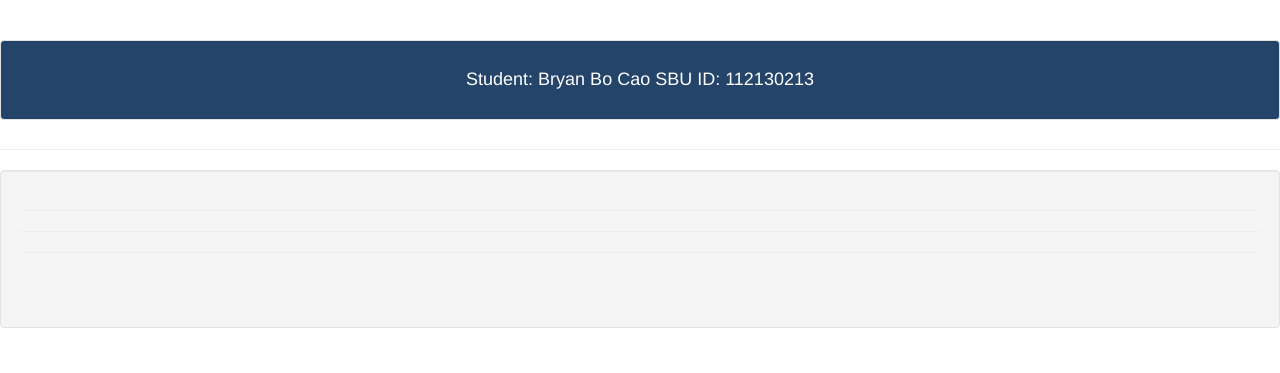
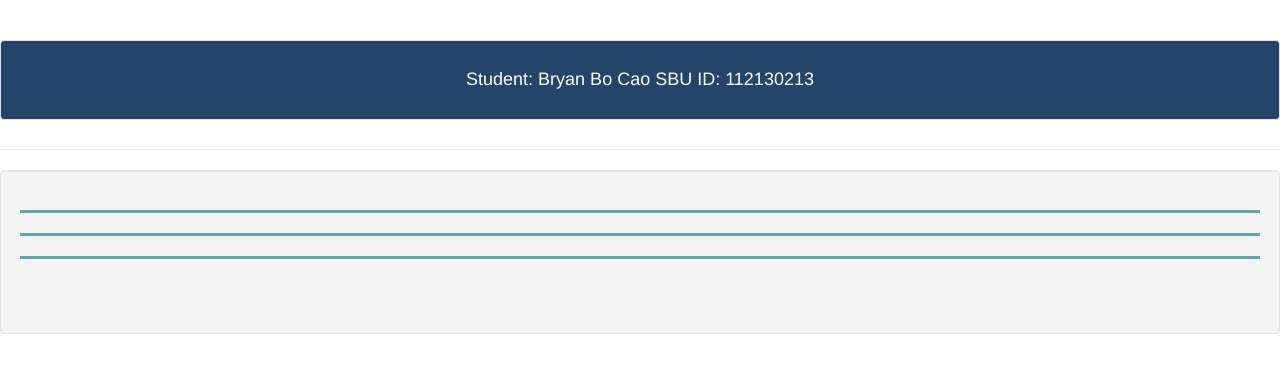
Before and after one commit to bryanbocao/CSE-564-Visualization, a Flask app: template labs/lab02/src/my_code/112130213_BryanBoCao_lab02_CSE564/templates/index.html in a window 1280 px wide. Shown: the top 373 px of the page. Run offline with Flask 2, Linux system fonts and the light colour scheme; the template is opened without the code that fills it: most values are stand-ins (such as "Sample title", 1, 10 or a date in 2020); parts of the project's set-up code (start-up, migrations or seed data) failed here and were passed over; some libraries are stand-ins or nearby versions.

Commit message:
Add solid borders

```diff
--- a/labs/lab02/src/my_code/112130213_BryanBoCao_lab02_CSE564/templates/index.html
+++ b/labs/lab02/src/my_code/112130213_BryanBoCao_lab02_CSE564/templates/index.html
@@ -28,6 +28,11 @@ https://color.hailpixel.com/#58A437,391C54,6ACDCC,24446A
         border-radius: 6px;
         pointer-events: none;
         position: absolute;
+      }
+
+      hr {
+        border: 3;
+        border-top: 3px solid #66A5AD;
       }
 
       .hidden {
@@ -292,6 +297,7 @@ https://color.hailpixel.com/#58A437,391C54,6ACDCC,24446A
               // scatter matrix
               x_axis_y = height;
               y_axis_x = 0;
+
           }
 
           var scatter_svg = d3.select(div_id).append("svg")
```
